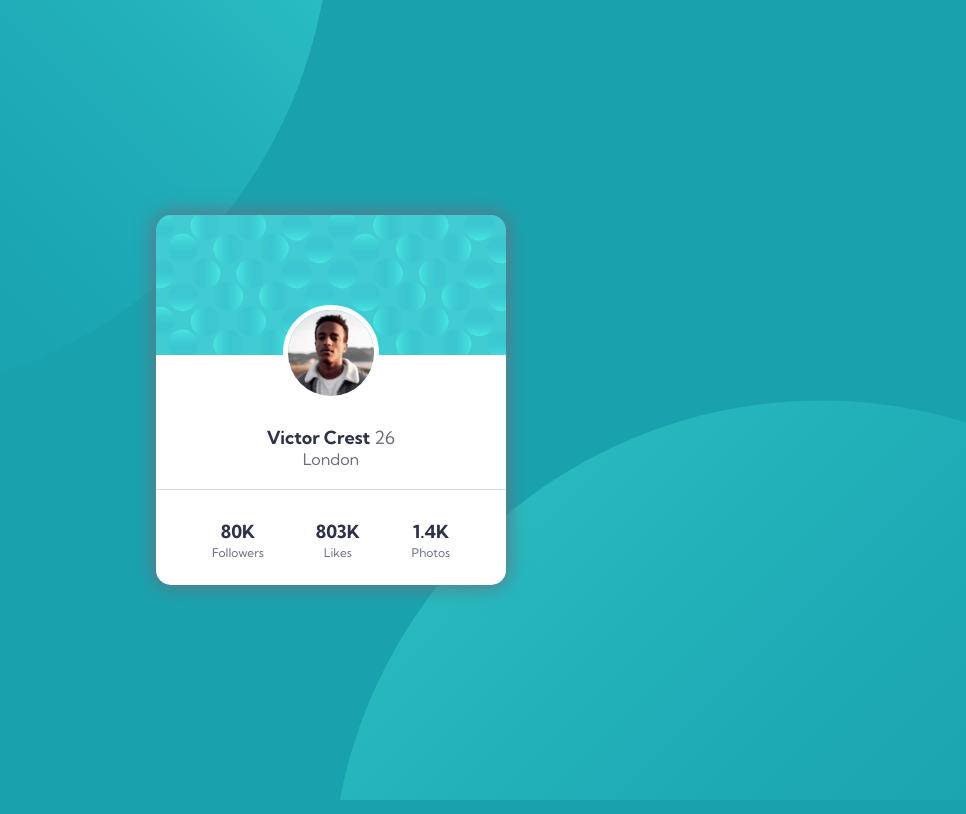
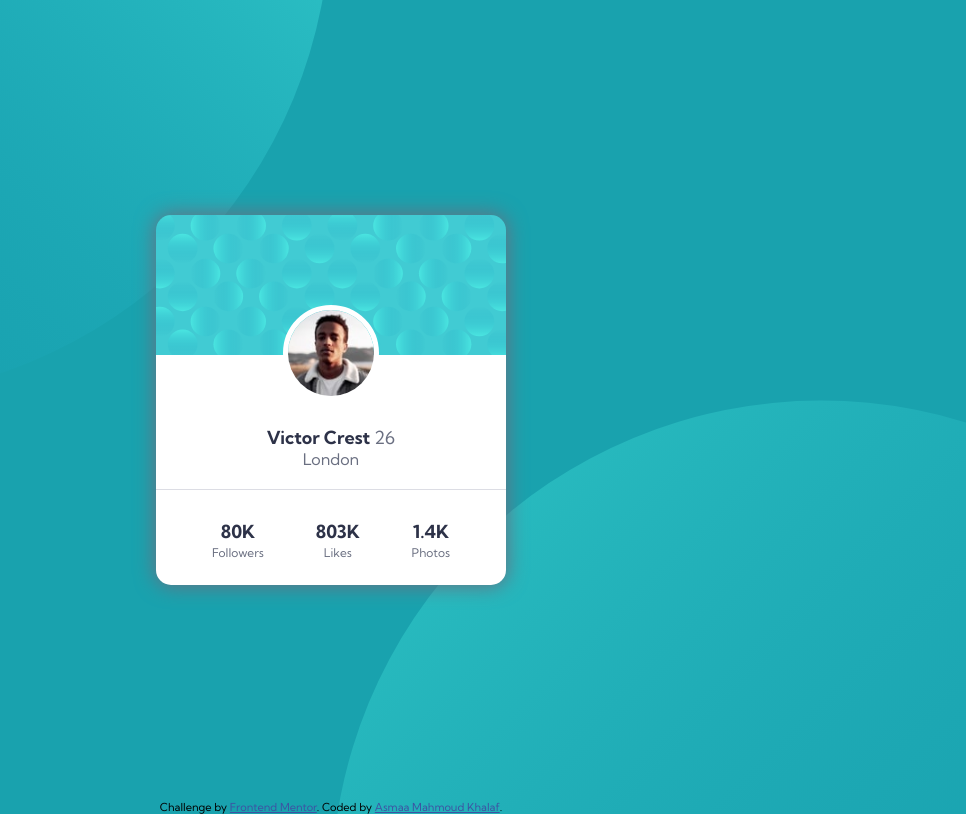
Before and after one commit to AsmaaMK/profile-card, a plain HTML site: page index.html in a window 1280 px wide. Shown: the whole page, without its empty margins (309-1275 px from the left). Drawn offline with Linux system fonts and the light colour scheme.

Commit message:
Add footer

```diff
--- a/index.html
+++ b/index.html
@@ -18,7 +18,7 @@
 <body>
   <div class="container">
     <div class="card">
-      <img class="picture" src="./images/image-victor.jpg" alt="">
+      <img class="picture" src="./images/image-victor.jpg" alt="person picture">
       <p class="mainInfo"> Victor Crest
         <span class="age">26</span>
         <span class="city">London</span>
@@ -31,10 +31,10 @@
     </div>
   </div>
 
-  <!--<div class="attribution">
+  <div class="attribution">
     Challenge by <a href="https://www.frontendmentor.io?ref=challenge" target="_blank">Frontend Mentor</a>.
-    Coded by <a href="#">Asmaa Mahmoud Khalaf</a>.
-  </div>-->
+    Coded by <a href="https://github.com/AsmaaMK">Asmaa Mahmoud Khalaf</a>.
+  </div>
 </body>
 
 </html>
--- a/style.css
+++ b/style.css
@@ -1,4 +1,5 @@
 /* variables */
+
 :root {
     --dark-cyan: hsl(185, 75%, 39%);
     --dark-blue: hsl(229, 23%, 23%);
@@ -87,3 +88,12 @@ span {
     grid-template-columns: auto auto auto;
     padding: 30px;
 }
+
+.attribution {
+    font-size: 11px;
+    text-align: center;
+}
+
+.attribution a {
+    color: hsl(228, 45%, 44%);
+}
```
